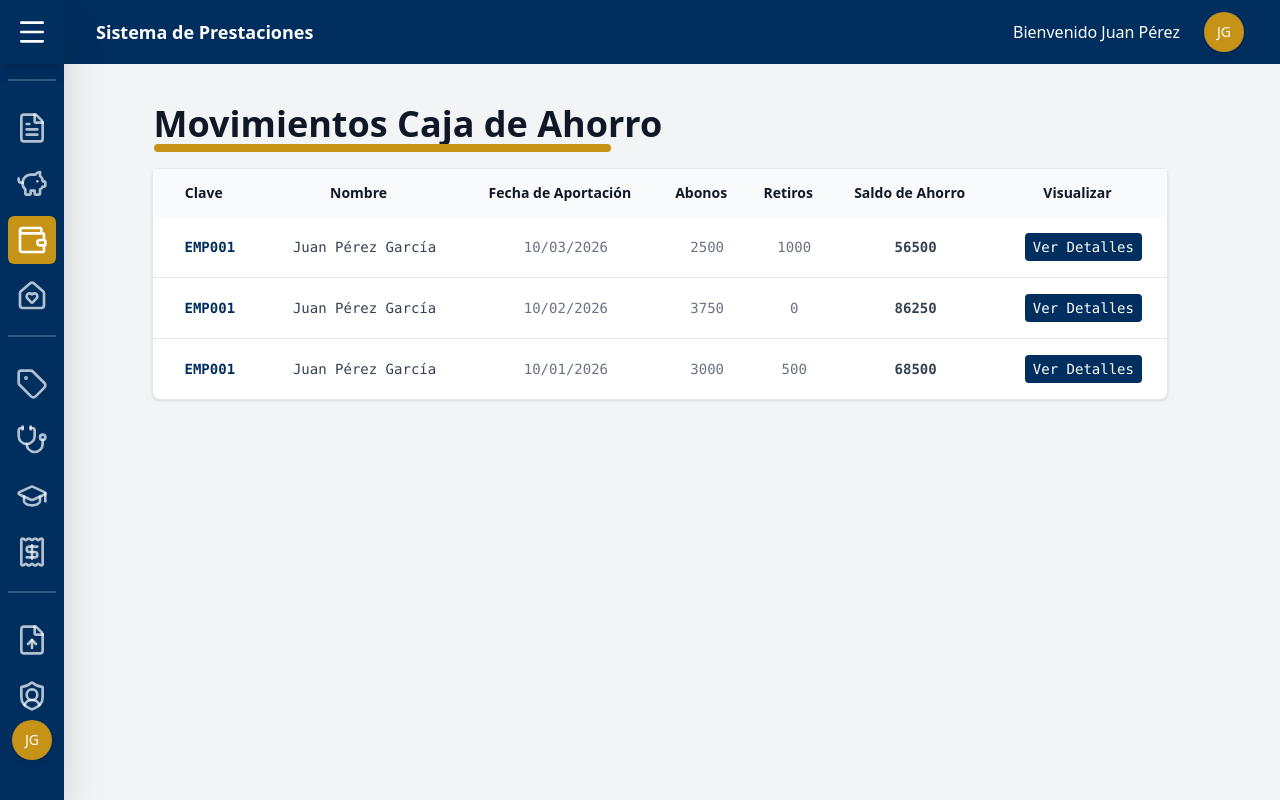
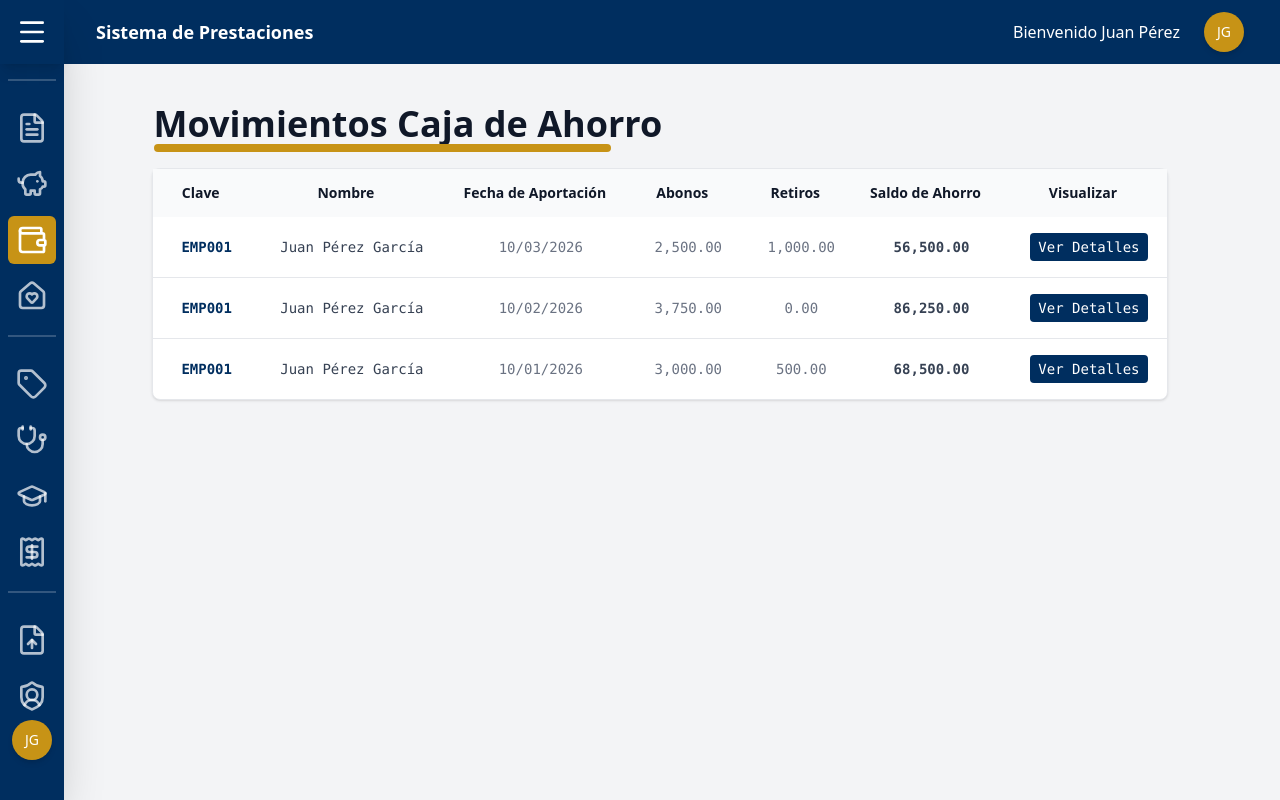
Before and after one commit to HectorBarrera13/FrontCGRH, a React (Vite) app in the folder my-front/: page /caja-ahorro in a window 1280 px wide. Built offline with nearby package versions, Linux system fonts and the light colour scheme.

Commit message:
hotfix: data format

```diff
--- a/my-front/src/views/CajaAhorro.tsx
+++ b/my-front/src/views/CajaAhorro.tsx
@@ -9,12 +9,12 @@ type FarData = {
   employeeKey: string;
   employeeName: string;
   lastReportDate: string;
-  initialBalance: number;
-  contributions: number;
-  withdrawals: number;
-  earnings: number;
-  finalBalance: number;
-  vestedRights: number;
+  initialBalance: string;
+  contributions: string;
+  withdrawals: string;
+  earnings: string;
+  finalBalance: string;
+  vestedRights: string;
 };
 
 export default function CajaAhorro() {
@@ -31,36 +31,36 @@ export default function CajaAhorro() {
       employeeKey: "EMP001",
       employeeName: "Juan Pérez García",
       lastReportDate: "10/03/2026",
-      initialBalance: 50000,
-      contributions: 5000,
-      withdrawals: 1000,
-      earnings: 2500,
-      finalBalance: 56500,
-      vestedRights: 45000,
+      initialBalance: "50,000.00",
+      contributions: "5,000.00",
+      withdrawals: "1,000.00",
+      earnings: "2,500.00",
+      finalBalance: "56,500.00",
+      vestedRights: "45,000.00",
     },
     {
       id: 2,
       employeeKey: "EMP001",
       employeeName: "Juan Pérez García",
       lastReportDate: "10/02/2026",
-      initialBalance: 75000,
-      contributions: 7500,
-      withdrawals: 0,
-      earnings: 3750,
-      finalBalance: 86250,
-      vestedRights: 68000,
+      initialBalance: "75,000.00",
+      contributions: "7,500.00",
+      withdrawals: "0.00",
+      earnings: "3,750.00",
+      finalBalance: "86,250.00",
+      vestedRights: "68,000.00",
     },
     {
       id: 3,
       employeeKey: "EMP001",
       employeeName: "Juan Pérez García",
       lastReportDate: "10/01/2026",
-      initialBalance: 60000,
-      contributions: 6000,
-      withdrawals: 500,
-      earnings: 3000,
-      finalBalance: 68500,
-      vestedRights: 55000,
+      initialBalance: "60,000.00",
+      contributions: "6,000.00",
+      withdrawals: "500.00",
+      earnings: "3,000.00",
+      finalBalance: "68,500.00",
+      vestedRights: "55,000.00",
     },
   ];
 
--- a/my-front/src/views/FontoRetiro.tsx
+++ b/my-front/src/views/FontoRetiro.tsx
@@ -10,12 +10,12 @@ type FondoRetiroData = {
   employeeName: string;
   lastReportDate: string;
   payment: string;
-  initialBalance: number;
-  contributions: number;
-  withdrawals: number;
-  earnings: number;
-  finalBalance: number;
-  vestedRights: number;
+  initialBalance: string;
+  contributions: string;
+  withdrawals: string;
+  earnings: string;
+  finalBalance: string;
+  vestedRights: string;
 };
 
 export default function FondoRetiroReports() {
@@ -35,12 +35,12 @@ export default function FondoRetiroReports() {
       employeeName: "Juan Pérez García",
       lastReportDate: "10/03/2026",
       payment: "1200.00",
-      initialBalance: 50000,
-      contributions: 5000,
-      withdrawals: 1000,
-      earnings: 2500,
-      finalBalance: 56500,
-      vestedRights: 45000,
+      initialBalance: "50,000.00",
+      contributions: "5,000.00",
+      withdrawals: "1,000.00",
+      earnings: "2,500.00",
+      finalBalance: "56,500.00",
+      vestedRights: "45,000.00",
     },
     {
       id: 2,
@@ -48,12 +48,12 @@ export default function FondoRetiroReports() {
       employeeName: "Juan Pérez García",
       lastReportDate: "10/02/2026",
       payment: "1200.00",
-      initialBalance: 75000,
-      contributions: 7500,
-      withdrawals: 0,
-      earnings: 3750,
-      finalBalance: 86250,
-      vestedRights: 68000,
+      initialBalance: "75,000.00",
+      contributions: "7,500.00",
+      withdrawals: "0.00",
+      earnings: "3,750.00",
+      finalBalance: "86,250.00",
+      vestedRights: "68,000.00",
     },
     {
       id: 3,
@@ -61,12 +61,12 @@ export default function FondoRetiroReports() {
       employeeName: "Juan Pérez García",
       lastReportDate: "10/01/2026",
       payment: "1200.00",
-      initialBalance: 60000,
-      contributions: 6000,
-      withdrawals: 500,
-      earnings: 3000,
-      finalBalance: 68500,
-      vestedRights: 55000,
+      initialBalance: "60,000.00",
+      contributions: "6,000.00",
+      withdrawals: "500.00",
+      earnings: "3,000.00",
+      finalBalance: "68,500.00",
+      vestedRights: "55,000.00",
     },
   ];
 
```
